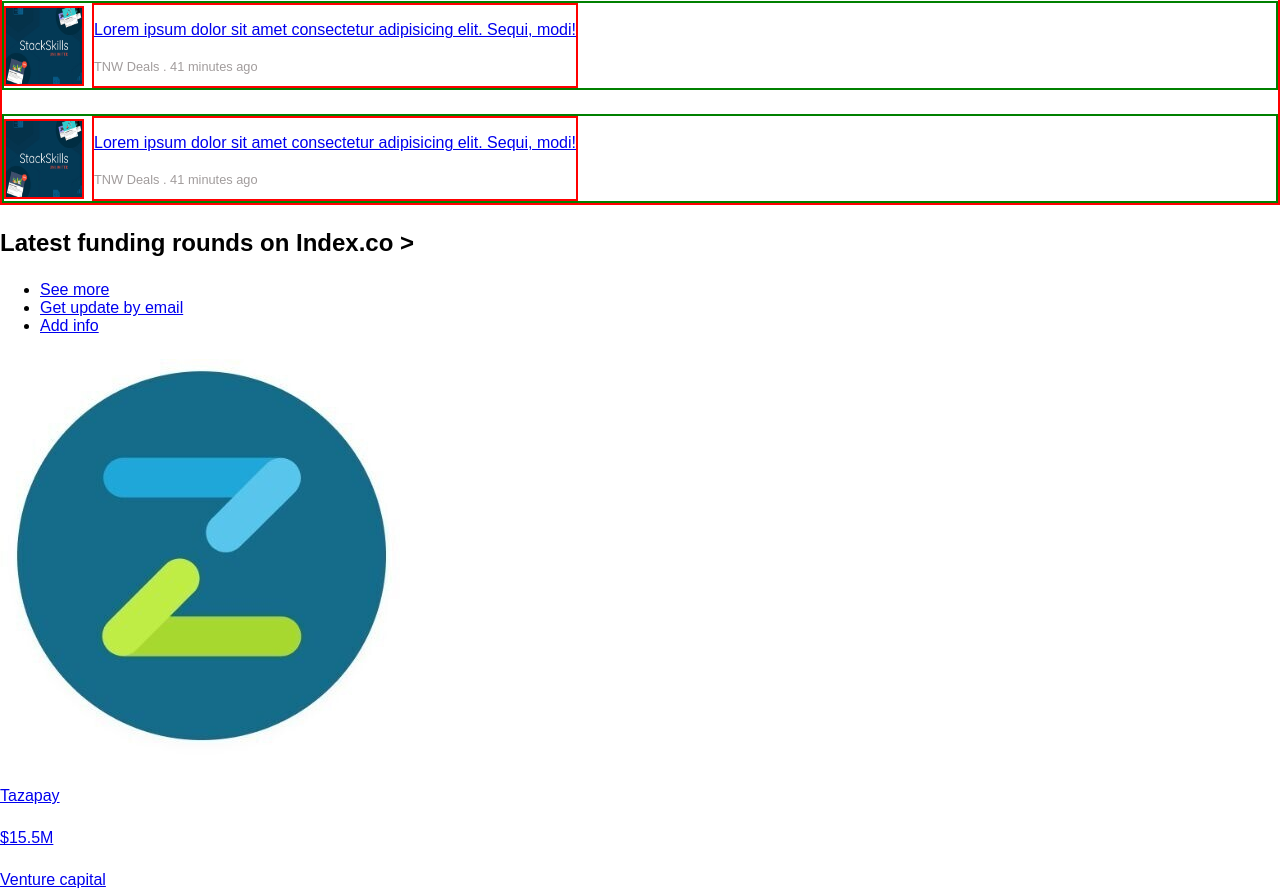
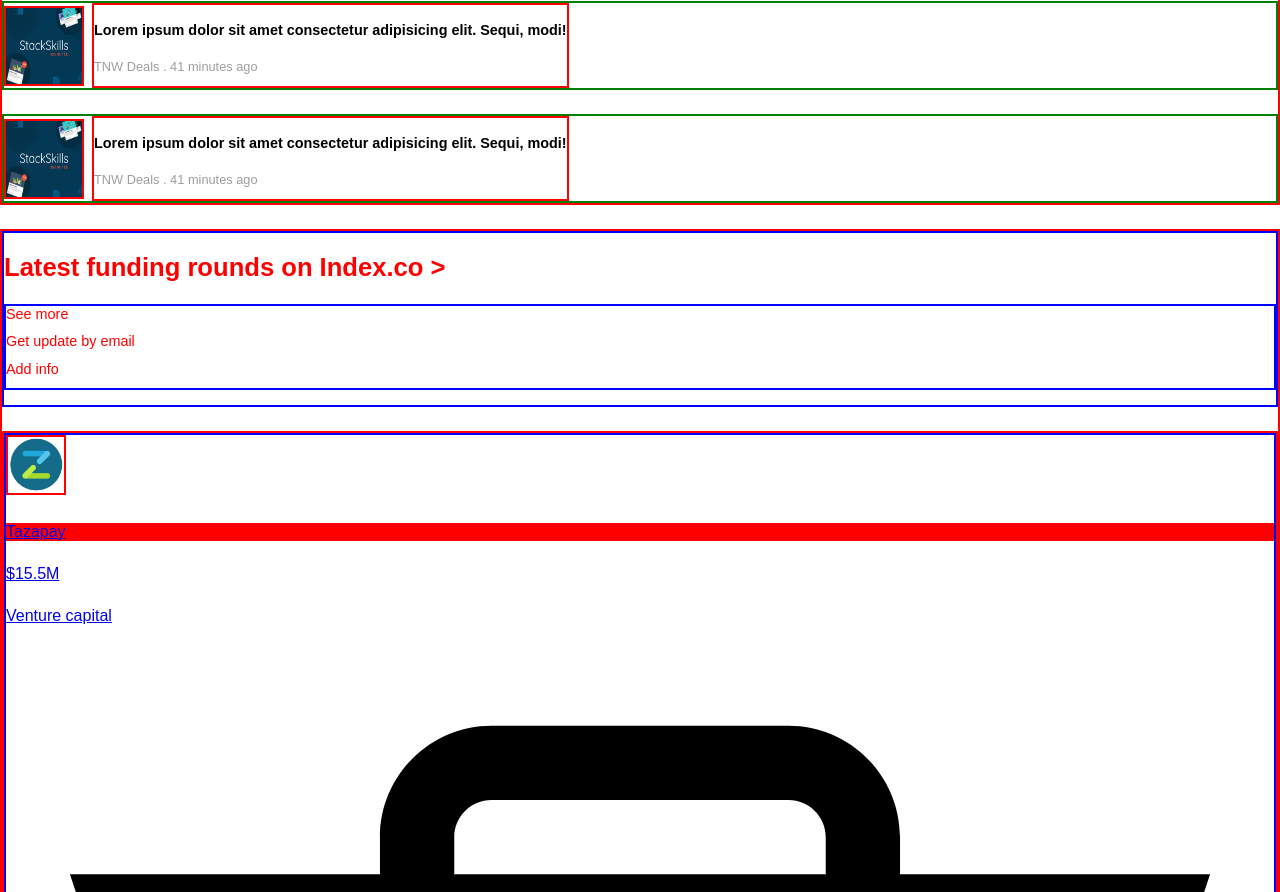
Before and after one commit to FrederickMih/TheNextWeb-clone, a plain HTML site: page index.html in a window 1280 px wide. Shown: the part 1939-2831 px from the top of the page. Drawn offline with Linux system fonts and the light colour scheme.

Commit message:
add css for latest section

```diff
--- a/index.html
+++ b/index.html
@@ -131,28 +131,28 @@
                     <div class="news-item">
                         <img src="assets/images/StackSkills .jpg" alt="">
                         <div class="news-item-desc">
-                            <p><a href="#">Lorem ipsum dolor sit amet consectetur adipisicing elit. Sequi, modi!</a></p>
+                            <p class="news-item-desc-heading"><a href="#">Lorem ipsum dolor sit amet consectetur adipisicing elit. Sequi, modi!</a></p>
                             <p class="source"><a href="#">TNW Deals</a><span> . 41 minutes ago</span></p>
                         </div>
                     </div>
                     <div class="news-item">
                         <img src="assets/images/StackSkills .jpg" alt="">
                         <div class="news-item-desc">
-                            <p><a href="#">Lorem ipsum dolor sit amet consectetur adipisicing elit. Sequi, modi!</a></p>
+                            <p class="news-item-desc-heading"><a href="#">Lorem ipsum dolor sit amet consectetur adipisicing elit. Sequi, modi!</a></p>
                             <p class="source"><a href="#">TNW Deals</a><span> . 41 minutes ago</span></p>
                         </div>
                     </div>
                     <div class="news-item">
                         <img src="assets/images/StackSkills .jpg" alt="">
                         <div class="news-item-desc">
-                            <p><a href="#">Lorem ipsum dolor sit amet consectetur adipisicing elit. Sequi, modi!</a></p>
+                            <p class="news-item-desc-heading"><a href="#">Lorem ipsum dolor sit amet consectetur adipisicing elit. Sequi, modi!</a></p>
                             <p class="source"><a href="#">TNW Deals</a><span> . 41 minutes ago</span></p>
                         </div>
                     </div>
                     <div class="news-item">
                         <img src="assets/images/StackSkills .jpg" alt="">
                         <div class="news-item-desc">
-                            <p><a href="#">Lorem ipsum dolor sit amet consectetur adipisicing elit. Sequi, modi!</a></p>
+                            <p class="news-item-desc-heading"><a href="#">Lorem ipsum dolor sit amet consectetur adipisicing elit. Sequi, modi!</a></p>
                             <p class="source"><a href="#">TNW Deals</a><span> . 41 minutes ago</span></p>
                         </div>
                     </div>
@@ -498,56 +498,56 @@
                     <div class="news-item">
                         <img src="assets/images/StackSkills .jpg" alt="">
                         <div class="news-item-desc">
-                            <p><a href="#">Lorem ipsum dolor sit amet consectetur adipisicing elit. Sequi, modi!</a></p>
+                            <p class="news-item-desc-heading"><a href="#">Lorem ipsum dolor sit amet consectetur adipisicing elit. Sequi, modi!</a></p>
                             <p class="source"><a href="#">TNW Deals</a><span> . 41 minutes ago</span></p>
                         </div>
                     </div>
                     <div class="news-item">
                         <img src="assets/images/StackSkills .jpg" alt="">
                         <div class="news-item-desc">
-                            <p><a href="#">Lorem ipsum dolor sit amet consectetur adipisicing elit. Sequi, modi!</a></p>
+                            <p class="news-item-desc-heading"><a href="#">Lorem ipsum dolor sit amet consectetur adipisicing elit. Sequi, modi!</a></p>
                             <p class="source"><a href="#">TNW Deals</a><span> . 41 minutes ago</span></p>
                         </div>
                     </div>
                     <div class="news-item">
                         <img src="assets/images/StackSkills .jpg" alt="">
                         <div class="news-item-desc">
-                            <p><a href="#">Lorem ipsum dolor sit amet consectetur adipisicing elit. Sequi, modi!</a></p>
+                            <p class="news-item-desc-heading"><a href="#">Lorem ipsum dolor sit amet consectetur adipisicing elit. Sequi, modi!</a></p>
                             <p class="source"><a href="#">TNW Deals</a><span> . 41 minutes ago</span></p>
                         </div>
                     </div>
                     <div class="news-item">
                         <img src="assets/images/StackSkills .jpg" alt="">
                         <div class="news-item-desc">
-                            <p><a href="#">Lorem ipsum dolor sit amet consectetur adipisicing elit. Sequi, modi!</a></p>
+                            <p class="news-item-desc-heading"><a href="#">Lorem ipsum dolor sit amet consectetur adipisicing elit. Sequi, modi!</a></p>
                             <p class="source"><a href="#">TNW Deals</a><span> . 41 minutes ago</span></p>
                         </div>
                     </div>
                     <div class="news-item">
                         <img src="assets/images/StackSkills .jpg" alt="">
                         <div class="news-item-desc">
-                            <p><a href="#">Lorem ipsum dolor sit amet consectetur adipisicing elit. Sequi, modi!</a></p>
+                            <p class="news-item-desc-heading"><a href="#">Lorem ipsum dolor sit amet consectetur adipisicing elit. Sequi, modi!</a></p>
                             <p class="source"><a href="#">TNW Deals</a><span> . 41 minutes ago</span></p>
                         </div>
                     </div>
                     <div class="news-item">
                         <img src="assets/images/StackSkills .jpg" alt="">
                         <div class="news-item-desc">
-                            <p><a href="#">Lorem ipsum dolor sit amet consectetur adipisicing elit. Sequi, modi!</a></p>
+                            <p class="news-item-desc-heading"><a href="#">Lorem ipsum dolor sit amet consectetur adipisicing elit. Sequi, modi!</a></p>
                             <p class="source"><a href="#">TNW Deals</a><span> . 41 minutes ago</span></p>
                         </div>
                     </div>
                     <div class="news-item">
                         <img src="assets/images/StackSkills .jpg" alt="">
                         <div class="news-item-desc">
-                            <p><a href="#">Lorem ipsum dolor sit amet consectetur adipisicing elit. Sequi, modi!</a></p>
+                            <p class="news-item-desc-heading"><a href="#">Lorem ipsum dolor sit amet consectetur adipisicing elit. Sequi, modi!</a></p>
                             <p class="source"><a href="#">TNW Deals</a><span> . 41 minutes ago</span></p>
                         </div>
                     </div>
                     <div class="news-item">
                         <img src="assets/images/StackSkills .jpg" alt="">
                         <div class="news-item-desc">
-                            <p><a href="#">Lorem ipsum dolor sit amet consectetur adipisicing elit. Sequi, modi!</a></p>
+                            <p class="news-item-desc-heading"><a href="#">Lorem ipsum dolor sit amet consectetur adipisicing elit. Sequi, modi!</a></p>
                             <p class="source"><a href="#">TNW Deals</a><span> . 41 minutes ago</span></p>
                         </div>
                     </div>
--- a/style.css
+++ b/style.css
@@ -235,3 +235,64 @@ header {
 .source > a:hover {
   color: #000;
 }
+
+/* Css for latest section */
+
+.latest {
+    border: 2px solid red;
+
+}
+
+.latest header {
+    border: 2px solid blue;
+}
+
+.latest header h2 a {
+  font-size: 1.6rem;
+  font-weight: 700;
+  color: red;
+}
+
+.latest header h2 a:hover {
+    color: black;
+}
+
+.latest header ul {
+    border: 2px solid blue;
+    list-style-type: none;
+    padding: 0;
+    font-size: 0.9rem;
+}
+
+.latest header ul li {
+    margin-bottom: 0.8em;
+}
+
+.latest header ul li a {
+color: red;
+text-decoration: none;
+
+}
+
+.latest header ul li a:hover {
+ color: black;
+}
+
+.latest-content {
+    border: 2px solid red;
+}
+
+.latest-tile {
+    border: 2px solid blue;
+}
+
+.tile-head img {
+ height: 60px;
+ width: 60px;
+ border: 2px solid red;
+
+}
+
+.tile-head-title {
+background-color: red;
+}
```
